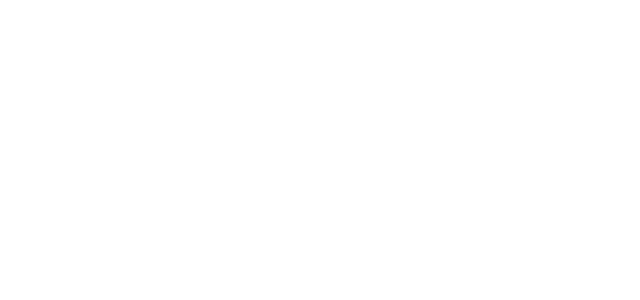
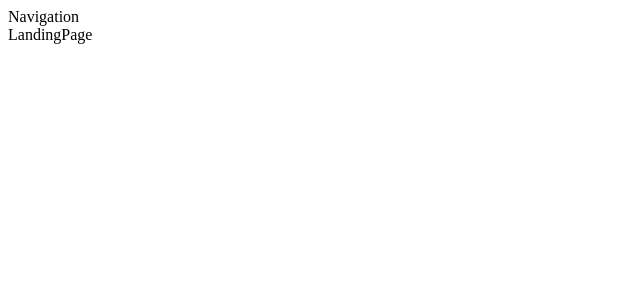
Before and after one commit to Egeeoz/Ege_FU-JS23_individuell, a React (Vite) app: page / in a window 1280 px wide. Shown: the top 300 px of the page, without its empty margins (0-640 px from the left). Built offline with nearby package versions, Linux system fonts and the light colour scheme.

Commit message:
Added Routes

```diff
--- a/src/App.jsx
+++ b/src/App.jsx
@@ -1,7 +1,18 @@
-import "./App.css";
+import React from "react";
+import { BrowserRouter as Router } from "react-router-dom";
+import AppRoutes from "./AppRoutes"; // Make sure to create this component
+import Navigation from "./components/Navigation"; // Your dropdown nav component
 
 function App() {
-  return <></>;
+  return (
+    <Router>
+      <div>
+        <Navigation />{" "}
+        {/* This can be outside or inside AppRoutes, depending on your layout needs */}
+        <AppRoutes />
+      </div>
+    </Router>
+  );
 }
 
 export default App;
--- /dev/null
+++ b/src/AppRoutes.jsx
@@ -0,0 +1,21 @@
+import React from "react";
+import { Route, Routes } from "react-router-dom";
+import LandingPage from "./pages/LandingPage";
+import MenuPage from "./pages/MenuPage";
+import AboutPage from "./pages/AboutPage";
+import CartPage from "./pages/CartPage";
+import StatusPage from "./pages/StatusPage";
+
+const AppRoutes = () => {
+  return (
+    <Routes>
+      <Route path="/" element={<LandingPage />} />
+      <Route path="/menu" element={<MenuPage />} />
+      <Route path="/about" element={<AboutPage />} />
+      <Route path="/cart" element={<CartPage />} />
+      <Route path="/status" element={<StatusPage />} />
+    </Routes>
+  );
+};
+
+export default AppRoutes;
--- /dev/null
+++ b/src/components/Navigation.jsx
@@ -0,0 +1,5 @@
+const Navigation = () => {
+  return <div>Navigation</div>;
+};
+
+export default Navigation;
--- /dev/null
+++ b/src/pages/AboutPage.jsx
@@ -0,0 +1,6 @@
+const AboutPage = () => {
+  console.log("Rendering AboutPage");
+  return <div>AboutPage</div>;
+};
+
+export default AboutPage;
--- /dev/null
+++ b/src/pages/CartPage.jsx
@@ -0,0 +1,5 @@
+const CartPage = () => {
+  return <div>CartPage</div>;
+};
+
+export default CartPage;
--- /dev/null
+++ b/src/pages/LandingPage.jsx
@@ -0,0 +1,5 @@
+const LandingPage = () => {
+  return <div>LandingPage</div>;
+};
+
+export default LandingPage;
--- /dev/null
+++ b/src/pages/MenuPage.jsx
@@ -0,0 +1,5 @@
+const MenuPage = () => {
+  return <div>MenuPage</div>;
+};
+
+export default MenuPage;
--- /dev/null
+++ b/src/pages/StatusPage.jsx
@@ -0,0 +1,5 @@
+const StatusPage = () => {
+  return <div>StatusPage</div>;
+};
+
+export default StatusPage;
```
